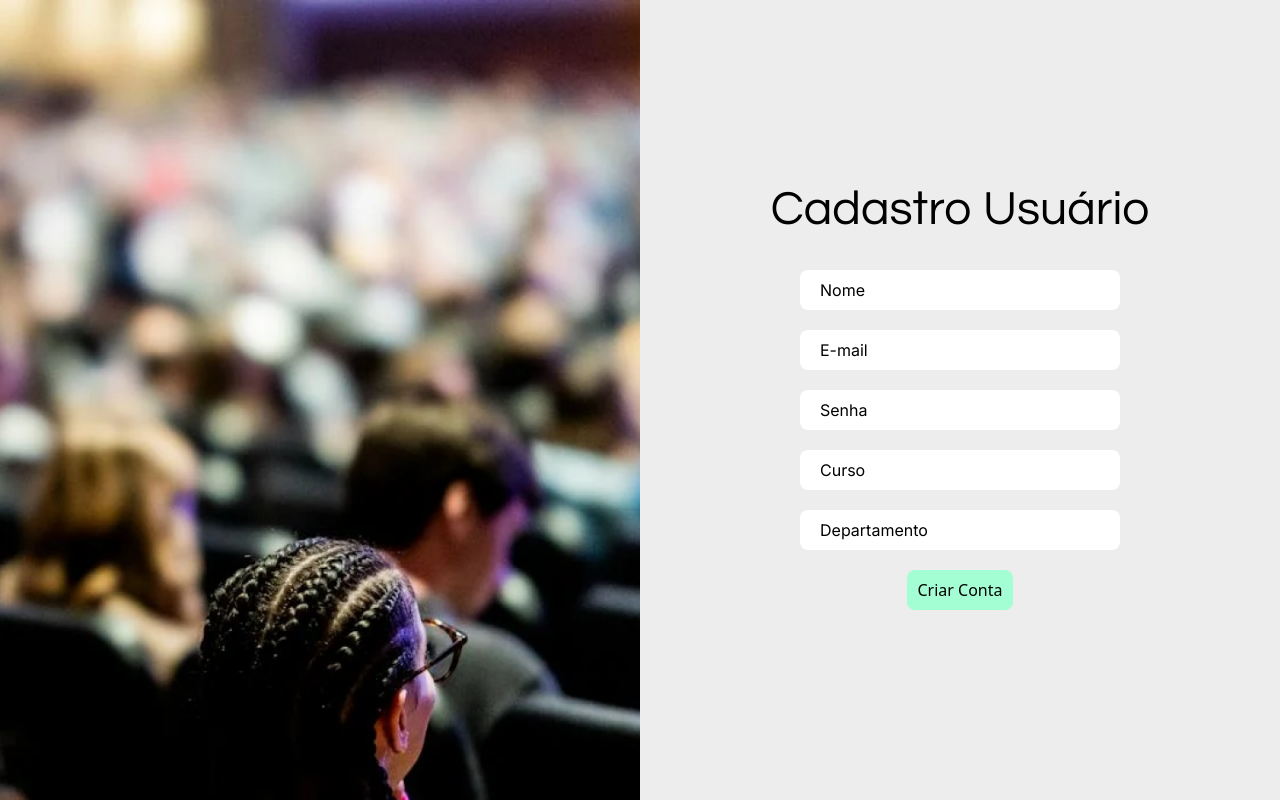
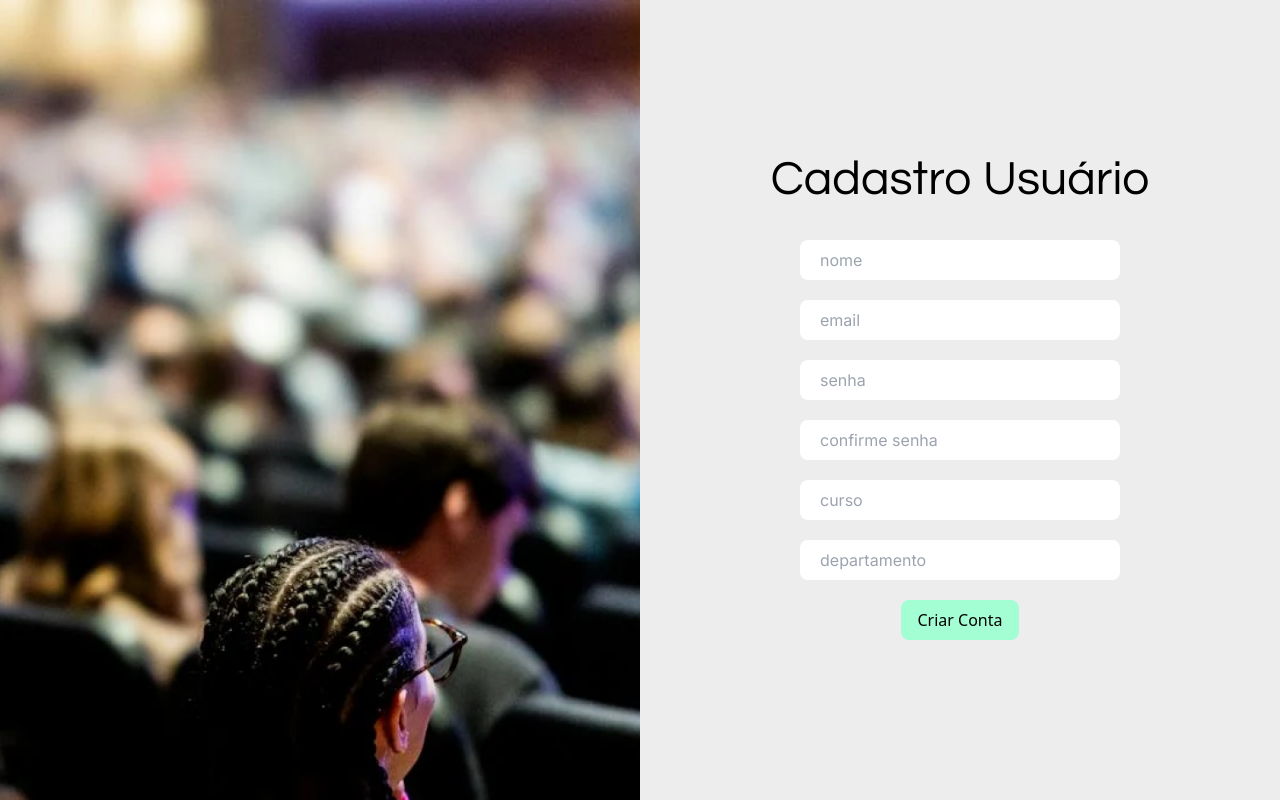
Before and after one commit to marcelo-mrodrigues/Avalia-Front-End, a Next.js app: page /cadastro-aluno in a window 1280 px wide. Built offline with nearby package versions, Linux system fonts and the light colour scheme.

Commit message:
:sparkles: Feat: Tela de cadastro de usuário

```diff
--- a/src/app/cadastro-aluno/page.tsx
+++ b/src/app/cadastro-aluno/page.tsx
@@ -9,19 +9,24 @@ import * as Yup from 'yup';
 const validationSchema = Yup.object().shape({
   nome: Yup.string().required('Nome inválido'),
   email: Yup.string().email('Email Inválido').required('Email Inválido'),
-  senha: Yup.string().length(10, 'Senha muito Curta').required('Senha Inválida'),
+  senha: Yup.string().min(10, 'Senha muito Curta').required('Senha Inválida'),
+  confirme_senha: Yup.string().oneOf([Yup.ref("senha")] , "As senhas não coincidem").required("Senha Inválida"),
   curso: Yup.string().required('Curso inválido'),
   departamento: Yup.string().required('Departamento Inválida')
 });
 
-const entradas = ["nome", "email", "senha", "curso", "departamento"];
+const entradas = ["nome", "email", "senha", "confirme_senha", "curso", "departamento"];
+
+// Verifica se é um input de senha
+const ehsenha = (entrada : string) : string => ["senha", "confirme_senha"].includes(entrada) ? "password" : "text"
 
 const initialValues = {
-  nome: "Nome",
-  email: "E-mail",
-  senha: "Senha",
-  curso: "Curso",
-  departamento: "Departamento"
+  nome: "",
+  email: "",
+  senha: "",
+  confirme_senha: "",
+  curso: "",
+  departamento: ""
 };
 
 const onSubmit = (values: Object) => {
@@ -47,11 +52,11 @@ const CadastroAluno = () => {
               <Form className='flex flex-col gap-5'>
               {entradas.map((entrada) =>(
               <div key={entrada}>
-                <Field type="text" name={entrada} className="inputs"/>
+                <Field type={ehsenha(entrada)} name={entrada} placeholder={entrada.replace("_", " ")} className="inputs"/>
                 <ErrorMessage name={entrada} className='text-red-600' component="div" />
               </div>
               ))}
-              <button type="submit" className='bg-[#A4FED3] w-1/3 m-auto p-2 rounded-lg border-blue-600'> Criar Conta </button>
+              <button type="submit" className='bg-[#A4FED3] w-fit  m-auto p-2 pl-4 pr-4 rounded-lg'> Criar Conta </button>
               </Form>
               </Formik>
             </div>
```
